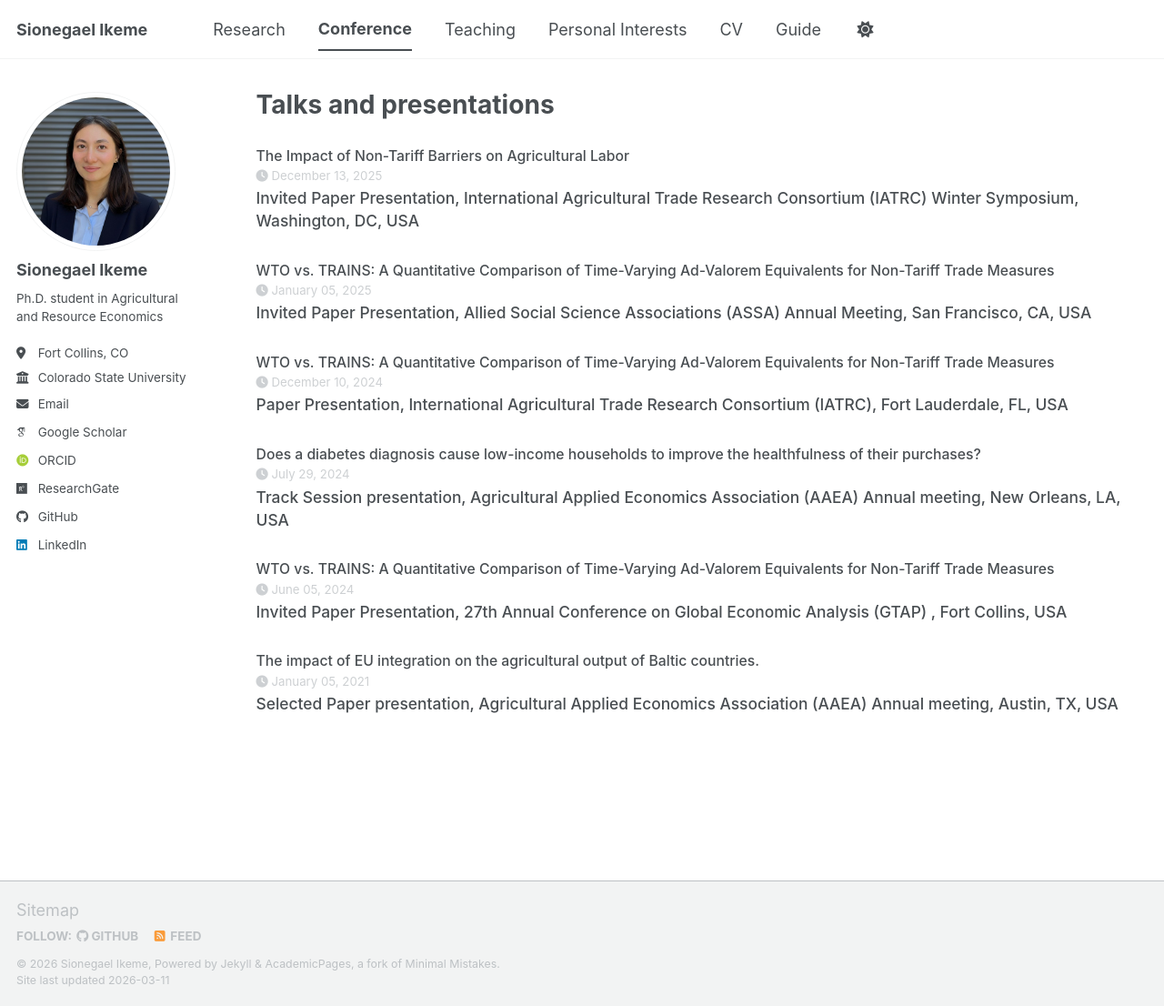
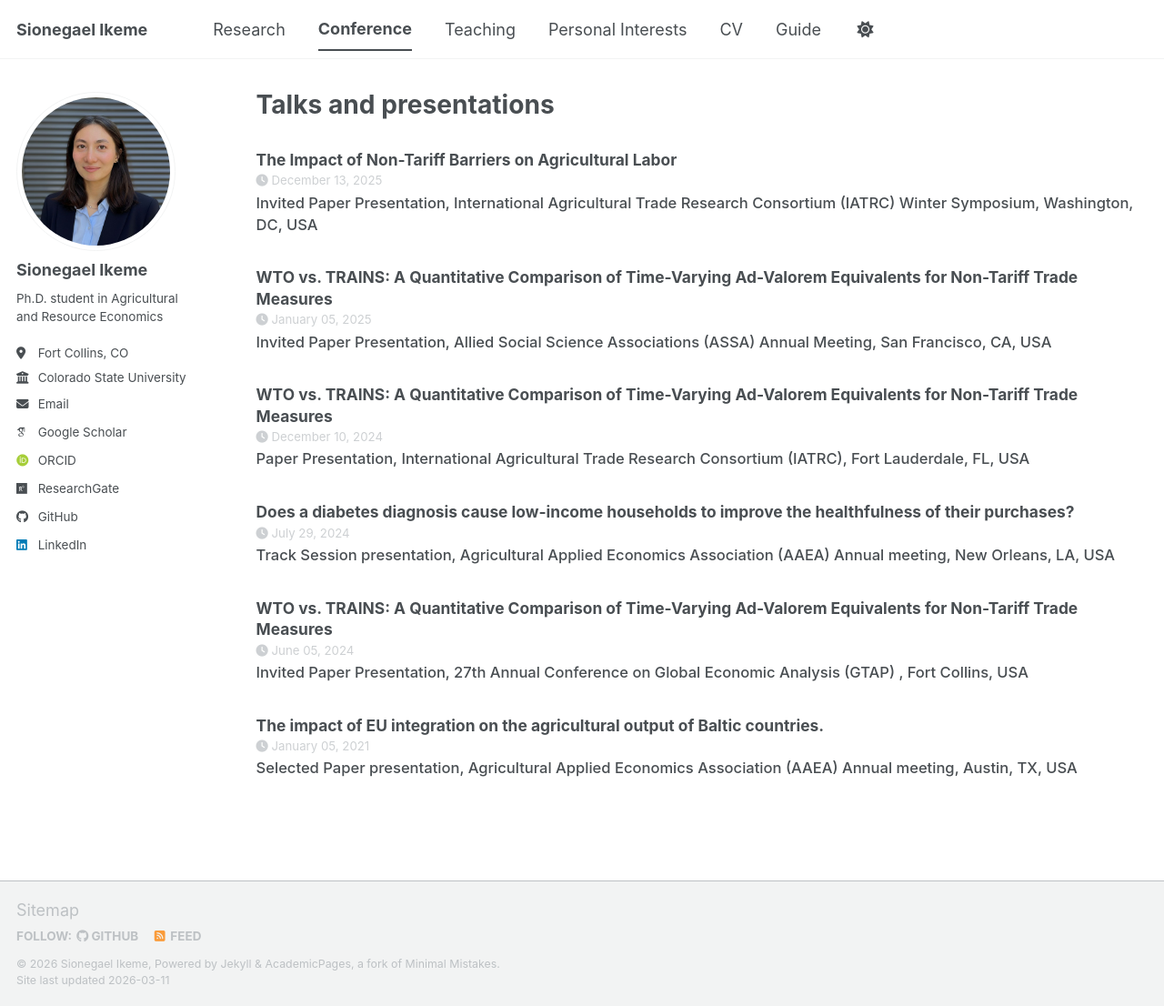
Before and after one commit to sikeme10/sikeme10.github.io, a Jekyll site: the page built from _pages/talks.html, in a window 1280 px wide and 1106 px high. Shown: the whole window at 91% size. Built offline with Jekyll 4.4.1, drawn with Linux system fonts in a browser that asks for light colours; some web fonts are replaced; a script bundle is joined from its source files by our own code; library files that are not in the unit come from our copies.

Commit message:
Update main.scss

```diff
--- a/assets/css/main.scss
+++ b/assets/css/main.scss
@@ -54,8 +54,8 @@
 
 /* Paper titles smaller */
 .talks-page .archive__item-title {
-  font-size: 0.95em;
-  font-weight: 500;
+  font-size: 1.05em;
+  font-weight: 700;
   line-height: 1.35;
   margin-bottom: 2px;
 }
@@ -69,6 +69,6 @@
 
 /* Conference / invited paper line bigger */
 .talks-page .archive__item-excerpt {
-  font-size: 1.05em;
+  font-size: 1em;
   font-weight: 500;
 }
```
